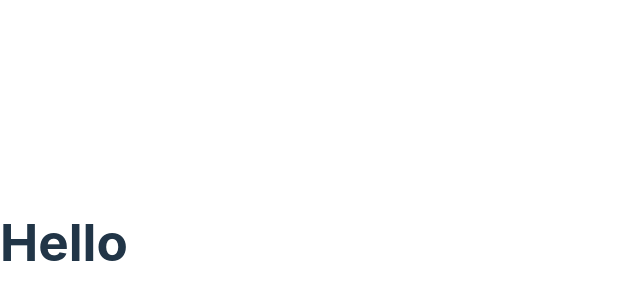
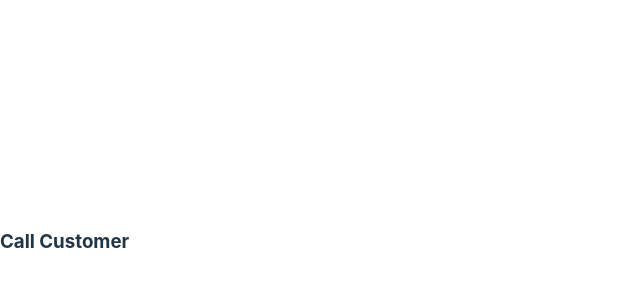
Before and after one commit to setodeve/ToDoList-React, a React (Vite) app: page /todos/1/ in a window 1280 px wide. Shown: the part 158-458 px from the top of the page, without its empty margins (0-640 px from the left). Built offline with nearby package versions, Linux system fonts and the light colour scheme.

Commit message:
Add detail page

```diff
--- a/src/components/Todo.tsx
+++ b/src/components/Todo.tsx
@@ -11,7 +11,7 @@ interface Todo{
 export const Todo = (data:Todo) => {
   const todo = data.data
   return (
-    <div className="Todo" key={todo.id}>
+    <div>
       <h3>{todo.title}</h3>
     </div>
   )
--- a/src/components/Todos.tsx
+++ b/src/components/Todos.tsx
@@ -19,7 +19,7 @@ export const Todos = () => {
     <div>
       {
         todos.map((todo:Todo)=>(
-          <Todo data={todo}/>
+          <Todo data={todo} key={todo.id}/>
         ))
       }
     </div>
--- a/src/main.tsx
+++ b/src/main.tsx
@@ -7,6 +7,7 @@ import {
 } from "react-router-dom";
 import { TodoInfoProvider } from './data/data'
 import {Top} from "./pages/top"
+import {Detail} from "./pages/detail"
 
 const router = createBrowserRouter([
   {
@@ -15,7 +16,7 @@ const router = createBrowserRouter([
   },
   {
     path: "todos/:todoID",
-    element: <h1>Hello</h1>
+    element: <Detail/>
   },
   {
     path: "todos/:todoID/edit",
--- /dev/null
+++ b/src/pages/detail.tsx
@@ -0,0 +1,32 @@
+import { Todo } from '../components/Todo'
+import { useParams } from "react-router-dom"
+import { TodoInfoContext } from '../data/data'
+import { useContext } from "react";
+
+interface Todo{
+  id:number,
+  title:string,
+  category:string,
+  priority:string,
+  time:number,
+  like:string,
+  status:string
+}
+
+const findTodo = () => {
+  const paramsData  = useParams();
+  const {todoInfo,setTodoInfo} = useContext(TodoInfoContext)
+  console.log(todoInfo.filter((todo:Todo)=>todo.id==Number(paramsData.todoID)))
+  return todoInfo.filter((todo:Todo)=>todo.id==Number(paramsData.todoID))
+}
+
+export const Detail = () => {
+  const todo = findTodo()
+  return (
+    <div>
+      <Todo data={todo[0]}/>
+    </div>
+  )
+}
+
+export default Detail
```
Also changed, not shown: 1 other file (tests, documents, lock files or other folders).
